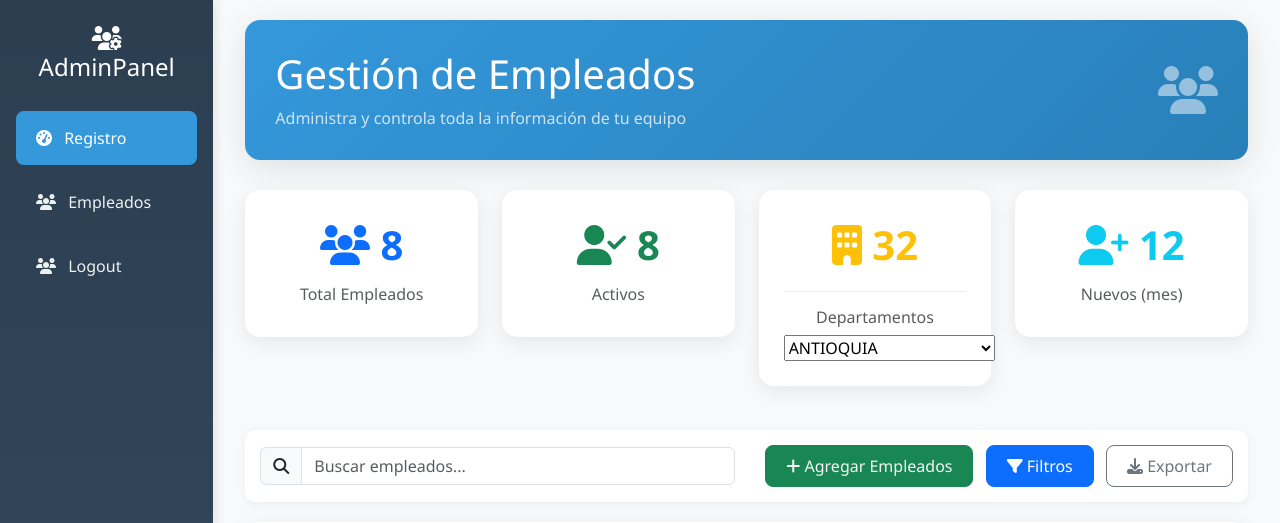
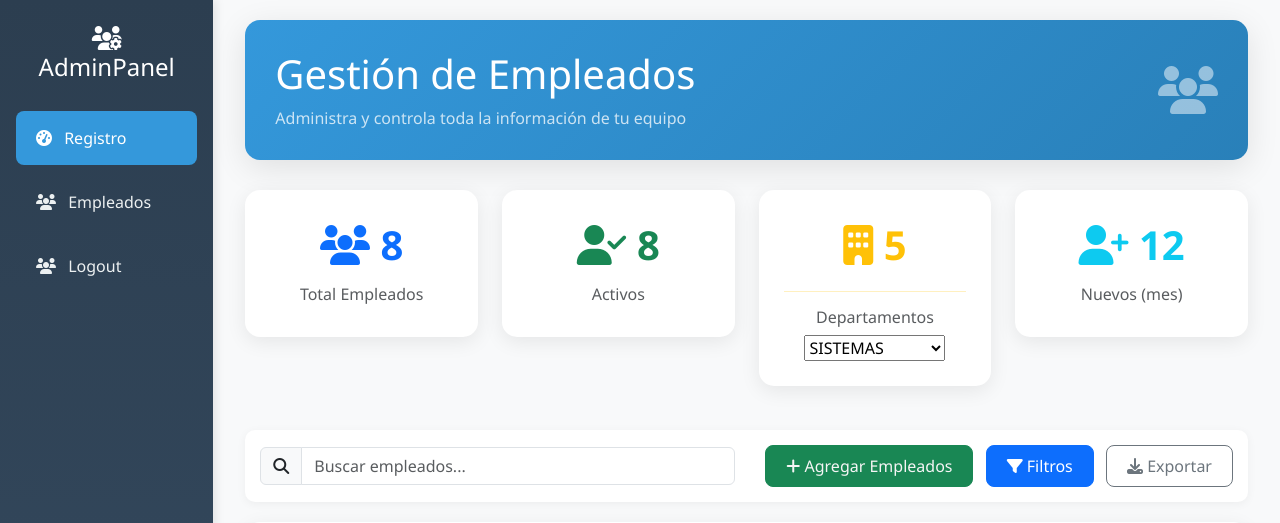
Before and after one commit to Jea111/gesti-n-de-empleados, a Django app: page /dasboard/ in a window 1280 px wide. Shown: the top 523 px of the page. Run offline with Django 5.2, Linux system fonts and the light colour scheme; data comes from the database, SQL or seed files in the repository; both versions use the stored data as it was after the commit; some libraries are stand-ins or nearby versions.

```diff
--- a/libreria_app/templates/dasboard.html
+++ b/libreria_app/templates/dasboard.html
@@ -227,46 +227,16 @@
               <div class="col-md-3">
                 <div class="stats-card text-center">
                   <div class="stats-number text-warning">
-                    <i class="fas fa-building"></i> 32
+                    <i class="fas fa-building"></i> 5
                     <hr />
                   </div>
                   <h6 class="text-muted">Departamentos</h6>
                   <select class="">
-                    <option value="ANTIOQUIA">ANTIOQUIA</option>
-                    <option value="ATLANTICO">ATLANTICO</option>
-                    <option value="Amazonas">Amazonas</option>
-                    <option value="Arauca">Arauca</option>
-                    <option value="Bolívar">Bolívar</option>
-                    <option value="Boyacá">Boyacá</option>
-                    <option value="Caldas">Caldas</option>
-                    <option value="Caquetá">Caquetá</option>
-                    <option value="Casanare">Casanare</option>
-                    <option value="Cauca">Cauca</option>
-                    <option value="Cesar">Cesar</option>
-                    <option value="Cundinamarca">Cundinamarca</option>
-                    <option value="Chocó">Chocó</option>
-                    <option value="Guainía">Guainía</option>
-                    <option value="Guaviare">Guaviare</option>
-                    <option value="Huila">Huila</option>
-                    <option value="Guajira">Guajira</option>
-                    <option value="Magdalena">Magdalena</option>
-                    <option value="Meta">Meta</option>
-                    <option value="Nariño">Nariño</option>
-                    <option value="Norte de Santander">
-                      Norte de Santander
-                    </option>
-                    <option value="Putumayo">Putumayo</option>
-                    <option value="Quindío">Quindío</option>
-                    <option value="Risaralda">Risaralda</option>
-                    <option value="San Andrés y Providencia">
-                      San Andrés y Providencia
-                    </option>
-                    <option value="Santander">Santander</option>
-                    <option value="Sucre">Sucre</option>
-                    <option value="Tolima">Tolima</option>
-                    <option value="Valle del Cauca">Valle del Cauca</option>
-                    <option value="Vaupés">Vaupés</option>
-                    <option value="Vichada">Vichada</option>
+                    <option value="Vichada">SISTEMAS</option>
+                    <option value="RRHH">RRHH</option>
+                    <option value="DISEÑO">DISEÑO</option>
+                    <option value="PROD. MANAGE">PROD. MANAGE</option>
+                    <option value="FINANZAS">FINANZAS</option>
                   </select>
                 </div>
               </div>
--- a/libreria_app/templates/list_emp.html
+++ b/libreria_app/templates/list_emp.html
@@ -81,4 +81,5 @@
     </div>
   </div>
 </div>
+
 {% endblock %}
```
Also changed, not shown: libreria_app/templates/layout/navbar.html (+20 -2 lines), db.sqlite3.
